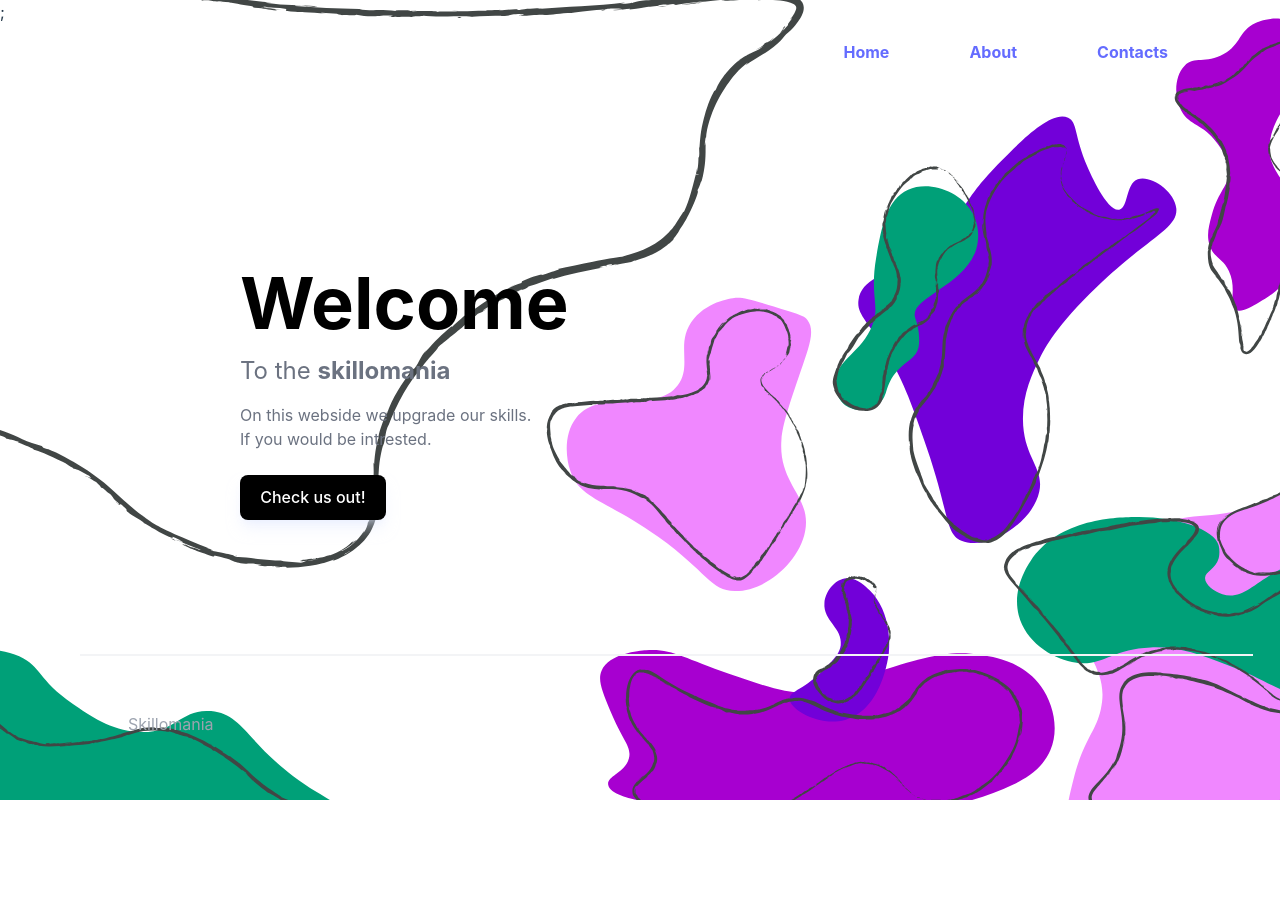
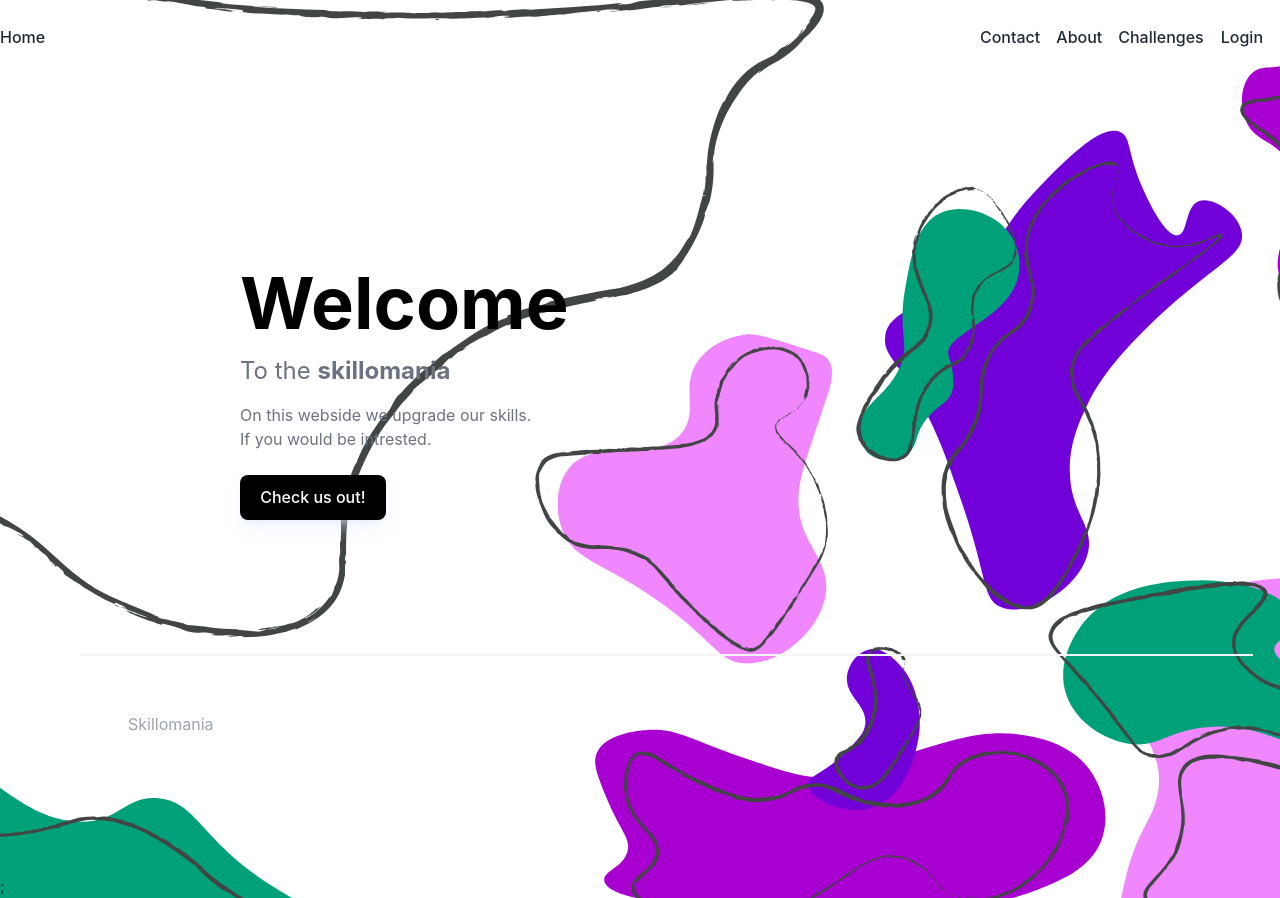
Before and after one commit to avemike/Skillomania, a React (Vite) app in the folder client/: page / in a window 1280 px wide. Before the commit the page ends 800 px from the top, so only its background shows below. Built offline with nearby package versions, Linux system fonts and the light colour scheme.

Commit message:
feat(auth): store token in localStorage, deal with cors

```diff
--- a/client/src/App.tsx
+++ b/client/src/App.tsx
@@ -13,6 +13,7 @@ import { Contacts } from "./pages/Contacts";
 import { Home } from "./pages/Home";
 import { ChallengeSeriesPage } from "./pages/ChallengeSeriesPage";
 import { QueryClient, QueryClientProvider } from "react-query";
+import { fetchBase } from "./api/fetchBase";
 
 function StandardPage({ page }: { page: ReactNode }) {
   return <StandardLayout>{page}</StandardLayout>;
@@ -35,23 +36,7 @@ const router = createBrowserRouter([
 ]);
 
 // @todo: temporarily hardcoded
-const queryClient = new QueryClient({
-  defaultOptions: {
-    queries: {
-      queryFn: async ({ queryKey: [url] }) => {
-        if (typeof url === "string") {
-          const response = await fetch(
-            `${import.meta.env.VITE_SERVER_BASE_URL}/${url.toLowerCase()}`
-          );
-
-          return await response.json();
-        }
-
-        throw new Error("Invalid QueryKey");
-      },
-    },
-  },
-});
+const queryClient = new QueryClient();
 
 /**
  * Renders the Main App component - bootstrap for the entire app.
--- a/client/src/api/fetchBase.ts
+++ b/client/src/api/fetchBase.ts
@@ -1,9 +1,15 @@
 /**
- * Standard fetch, but with pre-configured host
- *
- * @example
- * fetchBase("/challenges/series") === fetch("http://localhost:3005/challenges/series")
+ * Standard fetch, but with pre-configured options like base url or authorization
  */
 export function fetchBase(url: string, options: RequestInit = {}) {
-  return fetch(`${import.meta.env.VITE_SERVER_BASE_URL}${url}`, options);
+  const token = localStorage.getItem("token");
+
+  return fetch(`${import.meta.env.VITE_SERVER_BASE_URL}${url}`, {
+    ...options,
+    headers: {
+      ...options.headers,
+      ...(token && { Authorization: `Bearer ${token}` }),
+    },
+    credentials: "include",
+  });
 }
--- a/client/src/api/loginViaGoogle.ts
+++ b/client/src/api/loginViaGoogle.ts
@@ -6,6 +6,10 @@ import { fetchBase } from "./fetchBase";
  * Please use in the context of code/component from the mentioned library.
  */
 export async function loginViaGoogle(credentialResponse: CredentialResponse) {
+  if (!credentialResponse.credential) {
+    return;
+  }
+
   const response = await fetchBase("/google-auth", {
     method: "POST",
     body: JSON.stringify({
@@ -19,5 +23,10 @@ export async function loginViaGoogle(credentialResponse: CredentialResponse) {
     console.error(error);
   });
 
-  console.log(response);
+  if (!response) {
+    return;
+  }
+
+  localStorage.setItem("token", credentialResponse.credential);
+  window.location.reload();
 }
--- a/client/src/components/ChallengeSeriesList.tsx
+++ b/client/src/components/ChallengeSeriesList.tsx
@@ -6,7 +6,7 @@ export function ChallengeSeriesList() {
   const { data, isLoading, isError } = useChallengeSeries();
 
   const commonStyles =
-    "bg-[url('./assets/welcome_website.svg')] bg-center bg-cover h-screen w-screen absolute top-0 left-0 flex flex-col items-center justify-center";
+    "bg-[url('./assets/welcome_website.svg')] bg-center bg-cover h-screen w-screen flex flex-col items-center justify-center";
 
   if (isLoading) {
     return (
--- /dev/null
+++ b/client/src/components/Navbar.tsx
@@ -0,0 +1,37 @@
+export function Navbar() {
+  const token = localStorage.getItem("token");
+
+  console.log(token);
+
+  return (
+    <nav className="bg-transparent py-4">
+      <div className="container mx-auto flex justify-between items-center">
+        <div className="flex-grow">
+          <a href="/" className="text-gray-800 hover:text-gray-600">
+            Home
+          </a>
+        </div>
+        <div className="flex space-x-4">
+          <a href="/contact" className="text-gray-800 hover:text-gray-600">
+            Contact
+          </a>
+          <a href="/about" className="text-gray-800 hover:text-gray-600">
+            About
+          </a>
+          <a href="/challenges" className="text-gray-800 hover:text-gray-600">
+            Challenges
+          </a>
+        </div>
+        <div className="flex items-center ml-auto">
+          {token ? (
+            <span className="text-gray-800">Logged in</span>
+          ) : (
+            <button className="bg-white text-gray-800 px-4 py-2 rounded hover:bg-gray-100">
+              Login
+            </button>
+          )}
+        </div>
+      </div>
+    </nav>
+  );
+}
--- a/client/src/layouts/StandardLayout.tsx
+++ b/client/src/layouts/StandardLayout.tsx
@@ -1,12 +1,14 @@
 import { ReactNode } from "react";
+import { Navbar } from "../components/Navbar";
 
 /**
  * Renders a standard layout.
  */
 export function StandardLayout({ children }: { children: ReactNode }) {
   return (
-    <div className={`min-h-screen w-screen `}>
-      <div className="max-w-2xl mx-auto px-4">{children}</div>;
+    <div className="min-h-screen w-screen bg-[url('./assets/welcome_website.svg')] bg-center bg-cover flex-col">
+      <Navbar />
+      <div className="container mx-auto">{children}</div>;
     </div>
   );
 }
--- a/client/src/pages/About.tsx
+++ b/client/src/pages/About.tsx
@@ -5,7 +5,7 @@
  */
 export function About() {
   return (
-    <div className="bg-[url('./assets/welcome_website.svg')] bg-center bg-cover h-dvh w-svw absolute top-0 left-0 flex flex-col text-center items-center justify-center">
+    <div className="h-dvh w-svw flex flex-col text-center items-center justify-center">
       <div className="bg-white/50 p-10 round">
         <h1 className=" text-4xl">Hi!</h1>
         <h2 className=" text-2xl">
--- a/client/src/pages/Home.tsx
+++ b/client/src/pages/Home.tsx
@@ -5,19 +5,15 @@
  */
 export function Home() {
   return (
-    <>
-      {" "}
-      <div className="bg-center bg-cover h-dvh w-svw absolute top-0 left-0 overflow-hidden">
-        <div className=" bg-[url('./assets/zebra.svg')] bg-center bg-cover h-dvh  w-1/2  absolute -top-96 -right-72  "></div>
-        <div className="absolute top-1/3 left-1/4 transform -translate-x-1/2 z-10 ">
-          <h2 className="text-5xl font-bold">Welcome to Skillomania</h2>
-          <p className="text-xl my-3 ">Maybe new challenge for today?</p>
-          <button className="bg-indigo-600 text-white mt-5 mb-3 px-10">
-            Daily
-          </button>
-        </div>
-        <div className="bg-[url('./assets/arrows.svg')] bg-center bg-cover w-1/5 h-1/3 rounded-full absolute top-1/3 left-1/4 transform -translate-x-full   "></div>
+    <div className="bg-center bg-cover h-dvh w-svw mt-32">
+      <div className="">
+        <h2 className="text-5xl font-bold">Welcome to Skillomania</h2>
+        <p className="text-xl my-3 ">Maybe new challenge for today?</p>
+        <button className="bg-indigo-600 text-white mt-5 mb-3 px-10 absolute top-1/2 left-10 translate-x-[40px] translate-y-[80px] z-20">
+          Daily
+        </button>
       </div>
-    </>
+      <div className="bg-[url('./assets/arrows.svg')] bg-center bg-cover w-1/5 h-1/3 rounded-full absolute top-1/2 left-10"></div>
+    </div>
   );
 }
--- a/client/src/pages/Register.tsx
+++ b/client/src/pages/Register.tsx
@@ -1,5 +1,3 @@
-import { useContext } from "react";
-
 /**
  * Renders the Home component.
  * @remarks
@@ -7,9 +5,7 @@ import { useContext } from "react";
  */
 export function Register() {
   return (
-    <>
-      {" "}
-      <div className="bg-[url('./assets/welcome_website.svg')] bg-center bg-cover h-dvh w-svw absolute top-0 left-0  ">
+    <div className="h-dvh w-svw absolute top-0 left-0  ">
       <div className="z-10 h-dvh w-svw absolute top-0 left-0 backdrop-blur backdrop-brightness-50">
         <div className="absolute z-20 h-2/3 w-2/4 bg-white top-1/2 left-1/2 transform -translate-x-1/2 -translate-y-1/2 flex shadow-gray-600 shadow-lg ">
           <div className="h-full w-1/2 ">
@@ -76,6 +72,5 @@ export function Register() {
         </div>
       </div>
     </div>
-    </>
   );
 }
--- a/client/src/pages/WelcomePage.tsx
+++ b/client/src/pages/WelcomePage.tsx
@@ -15,18 +15,7 @@ export function WelcomePage() {
 
   return (
     <>
-      <div className="bg-[url('./assets/welcome_website.svg')] bg-center bg-cover h-dvh w-svw absolute top-0 left-0 ">
-        <div className="absolute right-28 top-10 flex gap-20">
-          <a className="font-bold " href="/">
-            Home
-          </a>
-          <a className="font-bold" href="/About">
-            About
-          </a>
-          <a className="font-bold" href="/Contacts">
-            Contacts
-          </a>
-        </div>
+      <div className="h-dvh w-svw">
         <div className="flex flex-col items-start absolute left-60 top-1/3">
           <h1 className="font-bold text-7xl bg-clip-text text-black">
             Welcome
```
Also changed, not shown: 2 other files (tests, documents, lock files or other folders). Lines whose indentation alone changed are shown as unchanged.
